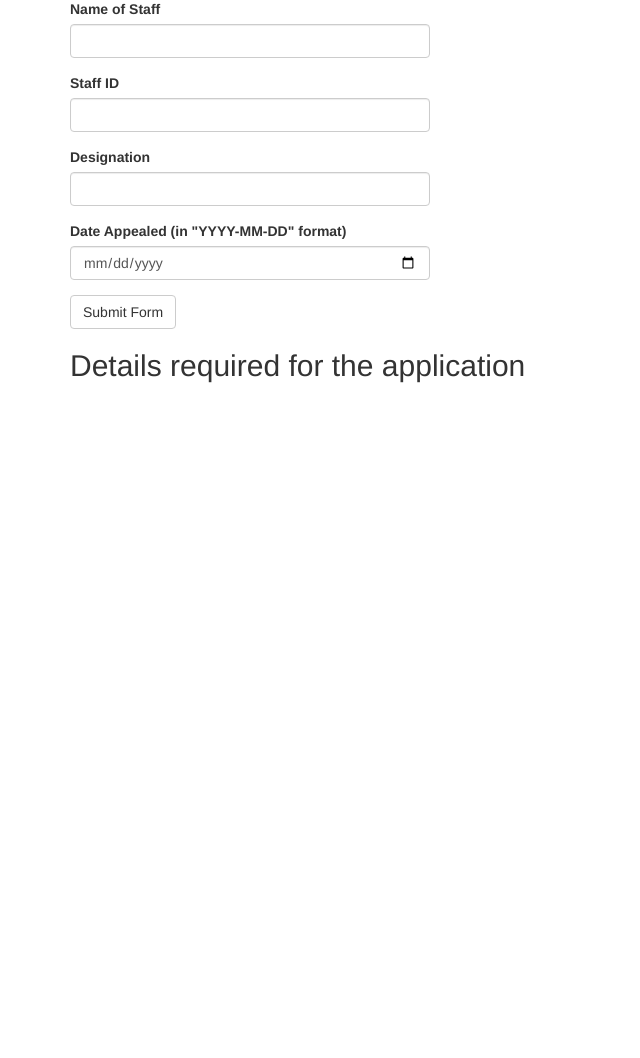
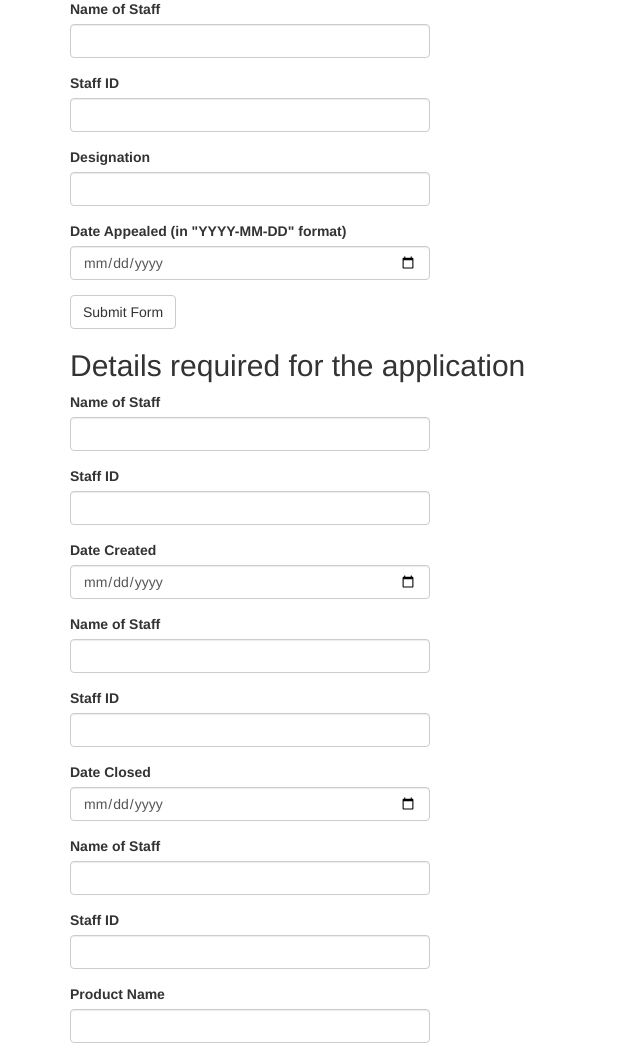
Before and after one commit to wfxronald/compauto, a Flask app: page / in a window 1280 px wide. Shown: the part 226-1284 px from the top of the page, without its empty margins (0-640 px from the left). Before the commit the page ends 609 px from the top, so only its background shows below. Run offline with Flask 2, Linux system fonts and the light colour scheme; the visitor is signed in with stand-in values (Sample User, id 1); data comes from the database, SQL or seed files in the repository; some libraries are stand-ins or nearby versions.

Commit message:
include the main form for opp update

```diff
--- a/main/config.py
+++ b/main/config.py
@@ -6,5 +6,5 @@ class Config(object):
     SECRET_KEY = os.environ.get('SECRET_KEY') or 'you-will-never-guess'
 
     # Database configuration
-    SQLALCHEMY_DATABASE_URL = os.environ.get('DATABASE_URL') or 'sqlite:///' + os.path.join(basedir, 'app.db')
+    SQLALCHEMY_DATABASE_URI = os.environ.get('DATABASE_URL') or 'sqlite:///' + os.path.join(basedir, 'app.db')
     SQLALCHEMY_TRACK_MODIFICATIONS = False
--- a/main/forms.py
+++ b/main/forms.py
@@ -16,3 +16,18 @@ class MockForm(FlaskForm):
     designation = StringField('Designation', validators=[DataRequired()])
     date = DateField('Date Appealed (in "YYYY-MM-DD" format)', validators=[DataRequired()])
     submit = SubmitField('Submit Form')
+
+
+class MainForm(FlaskForm):
+    created_by_name = StringField('Name of Staff')
+    created_by_id = StringField('Staff ID')
+    create_date = DateField('Date Created')
+
+    closed_by_name = StringField('Name of Staff')
+    closed_by_id = StringField('Staff ID')
+    close_date = DateField('Date Closed')
+
+    assign_to_name = StringField('Name of Staff')
+    assign_to_id = StringField('Staff ID')
+
+    pdt_name = StringField('Product Name')
--- a/main/routes.py
+++ b/main/routes.py
@@ -1,6 +1,6 @@
 from flask import render_template, flash, redirect, url_for, request
 from main import app
-from main.forms import LoginForm, MockForm
+from main.forms import LoginForm, MockForm, MainForm
 from flask_login import current_user, login_user, logout_user, login_required
 from main.models import User
 from werkzeug.urls import url_parse
@@ -11,10 +11,11 @@ from werkzeug.urls import url_parse
 @login_required
 def index():
     form = MockForm()
+    main_form = MainForm()
     if form.validate_on_submit():
         flash("Data format is correct, but have not been stored yet")
         return redirect(url_for('index'))
-    return render_template('index.html', title='Home', form=form)
+    return render_template('index.html', title='Home', form=form, main_form=main_form)
 
 
 @app.route('/login', methods=['GET', 'POST'])
--- a/main/templates/index.html
+++ b/main/templates/index.html
@@ -13,5 +13,10 @@
     </div>
 
     <h2>Details required for the application</h2>
+    <div class="row">
+        <div class="col-md-4">
+            {{ wtf.quick_form(main_form) }}
+        </div>
+    </div>
 
 {% endblock %}
```
